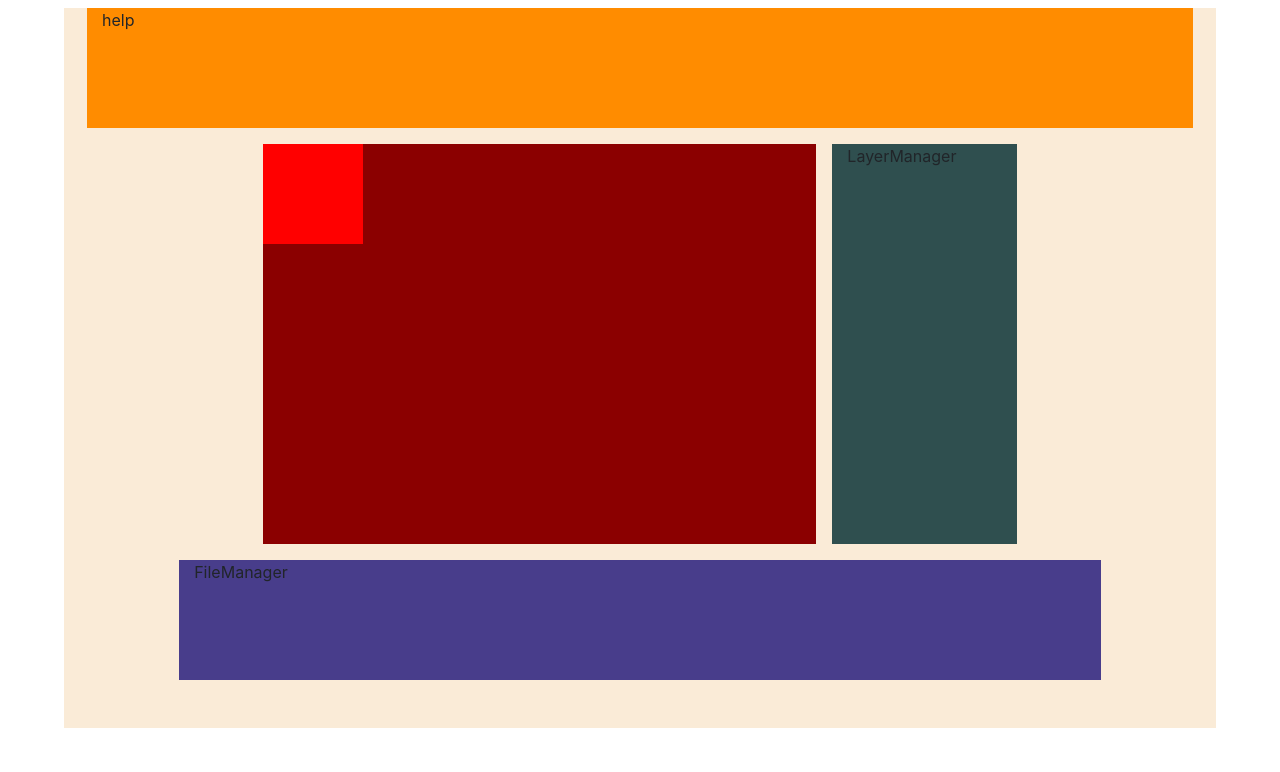
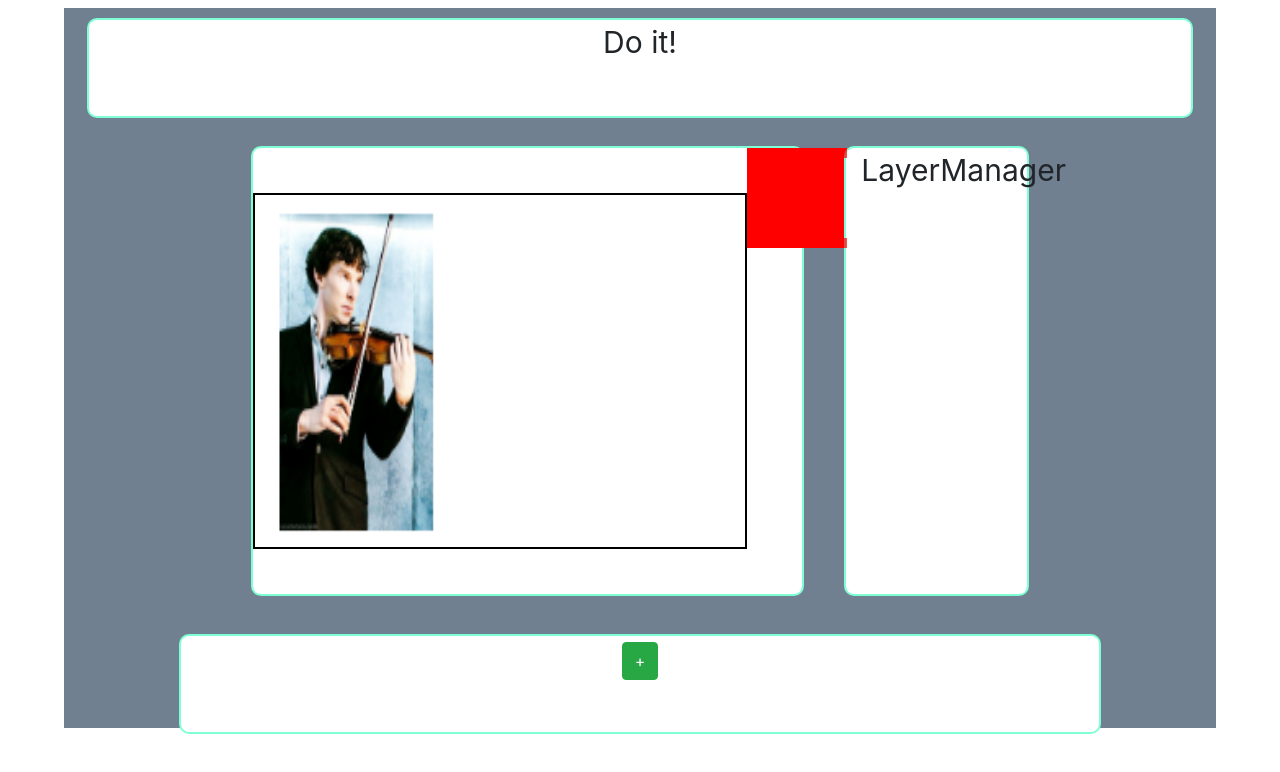
Before and after one commit to BaNazari/photo-wand, a React app in the folder photomerger/: page / in a window 1280 px wide. Built offline with nearby package versions, Linux system fonts and the light colour scheme.

Commit message:
add event manager component- modify style

```diff
--- a/photomerger/src/components/file-manager/file-manager.js
+++ b/photomerger/src/components/file-manager/file-manager.js
@@ -3,7 +3,9 @@ import React from 'react';
 function FileManager() {
         return(
             <div className="col-10 file-manager">
-                <p>FileManager</p>
+                <div>
+                    <button className="btn btn-success">+</button>
+                </div>
             </div>
         )
 }
--- a/photomerger/src/components/help/help.js
+++ b/photomerger/src/components/help/help.js
@@ -3,7 +3,7 @@ import React from 'react';
 function Help() {
     return(
         <div className="col-12 help">
-            <p>help</p>
+            <p>Do it!</p>
         </div>
     )
 }
--- a/photomerger/src/components/photo-tool/photo-tool.js
+++ b/photomerger/src/components/photo-tool/photo-tool.js
@@ -10,7 +10,7 @@ import React from 'react';
 //import photo from '../../assets/photoSample3.jpg';
 //import photo from '../../assets/photoSample4.jpg';
 // import photo from '../../assets/photoSample5.jpg';
-//const photo = require('./heif.jpg')
+const photo = require('./photoSample4.jpg')
 
 class PhotoTool extends React.Component {
 
@@ -46,10 +46,10 @@ class PhotoTool extends React.Component {
 
 
 
-    // wrap(el, wrapper) {
-    //     el.parentNode.insertBefore(wrapper, el);
-    //     wrapper.appendChild(el);
-    // }
+     wrap(el, wrapper) {
+         el.parentNode.insertBefore(wrapper, el);
+         wrapper.appendChild(el);
+     }
 
     outlineAdder(e) {
         e.target.classList.add("new-class")
@@ -165,37 +165,37 @@ class PhotoTool extends React.Component {
 
         this.createResizerNode(test)
 
-        //const canvas = this.refs.mycanvas
-        //const ctx = canvas.getContext("2d")
-        //const img = this.refs.image
-        //var wrapper = document.createElement('div')
-        //const range = document.createRange();
-        //const suround = document.createElement('div')
-        //suround.classList.add("surounda")
-        //range.selectNode(test);
-        //range.surroundContents(suround)
+        const canvas = this.refs.mycanvas
+        const ctx = canvas.getContext("2d")
+        const img = this.refs.image
+        var wrapper = document.createElement('div')
+        const range = document.createRange();
+        const suround = document.createElement('div')
+        suround.classList.add("surounda")
+        range.selectNode(test);
+        range.surroundContents(suround)
 
-        // img.onload = () => {
+         img.onload = () => {
 
-        //     var photoRatio = img.width / img.height;
-        //     var canvasRatio = canvas.width / canvas.height
-        //     //If photow/h <= canvasw/h fit photo height to canvas height
-        //     //Else, fit photo width to canvas width
-        //     if (photoRatio <= canvasRatio) {
-        //         ctx.drawImage(img, (0.05 * canvas.width), (0.05 * canvas.height), 0.9 * img.width * (canvas.height / img.height), 0.9 * canvas.height)
-        //     }
+             var photoRatio = img.width / img.height;
+             var canvasRatio = canvas.width / canvas.height
+             //If photow/h <= canvasw/h fit photo height to canvas height
+             //Else, fit photo width to canvas width
+             if (photoRatio <= canvasRatio) {
+                 ctx.drawImage(img, (0.05 * canvas.width), (0.05 * canvas.height), 0.9 * img.width * (canvas.height / img.height), 0.9 * canvas.height)
+             }
 
-        //     else {
-        //         ctx.drawImage(img, (0.05 * canvas.width), (0.05 * canvas.height), 0.9 * canvas.width, 0.9 * img.height * (canvas.width / img.width))
-        //     }
-        // }
-        // console.log("height : "+ img.height)
+             else {
+                 ctx.drawImage(img, (0.05 * canvas.width), (0.05 * canvas.height), 0.9 * canvas.width, 0.9 * img.height * (canvas.width / img.width))
+             }
+         }
+         console.log("height : "+ img.height)
 
-        // this.wrap(img, wrapper)
-        // wrapper.style.height = img.height
-        // wrapper.style.width = img.width
-        // console.log("height : "+ img.height)
-        //wrapper.className = 'wrapper'
+         this.wrap(img, wrapper)
+         wrapper.style.height = img.height
+         wrapper.style.width = img.width
+         console.log("height : "+ img.height)
+        wrapper.className = 'wrapper'
 
     }
 
@@ -205,10 +205,9 @@ class PhotoTool extends React.Component {
 
         return (
             <div ref={this.photoEditor} onDrop={this.drop} onDragOver={this.allowDrop} id="photo-editor" className="col-6 photo-tool">
-                {/* <canvas id="my-canvas" ref="mycanvas" className="my-canvas">
+                <canvas id="my-canvas" ref="mycanvas" className="my-canvas">
                     <img ref="image" src={photo} className="photo-sample" />
-                </canvas> */}
-                {/* <div  class="draggy">drag me</div> */}
+                </canvas>
                 <div ref={this._test} className="test" id="test">
                     <span onDragStart={this.dragStart} onDragEnd={this.dragEnd} draggable="true" class="resize-handle-nw" id="topLeft" ref={this._topLeft}
                     ></span>
--- a/photomerger/src/style.css
+++ b/photomerger/src/style.css
@@ -2,7 +2,7 @@
 .whole-page {
     width: 90vw;
     height: 90vh;
-    background-color: antiquewhite;
+    background-color: slategray;
     margin: (10%, 15%, 10%, 15%);
 }
  /* vh and vw make it unresponsive*/
@@ -12,29 +12,46 @@
 }
 
 .help {
-    background-color: darkorange;
-    height: 15vh;
-    cursor: pointer;
+    margin-top: 10px;
+    background-color: white;
+    height: 100px;
+    border: 2px solid aquamarine;
+    border-radius: 10px;
+    text-align: center;
+    font-size: 30px;
+
 }
 
 .photo-tool {
-    background-color: darkred;
-    height: 50vh;
-    margin: 1vh;
+
+    margin: 20px;
+    background-color: white;
+    height: 450px;
+    border: 2px solid aquamarine;
+    border-radius: 10px;
     display: flex;
     padding: 0 !important;
 
 }
 
 .layer-manager {
-    background-color: darkslategray;
-    height: 50vh;
-    margin: 1vh;
+    margin: 20px;
+    background-color: white;
+    height: 450px;
+    border: 2px solid aquamarine;
+    border-radius: 10px;
+    text-align: center;
+    font-size: 30px;
 }
 
 .file-manager {
-    background-color: darkslateblue;
-    height: 15vh;
+    margin-top: 10px;
+    background-color: white;
+    height: 100px;
+    border: 2px solid aquamarine;
+    border-radius: 10px;
+    text-align: center;
+    font-size: 30px;
 }
 
 .wrap {
@@ -42,21 +59,12 @@
 }
 
 .my-canvas {
-    border: 2px;
-    background-color: chartreuse;
+    border: 2px solid black;
     width: 90%;
     height: 80%;
-    margin: auto;
-    /* display: flex; */
+    margin: auto
 }
 
-/* .photo-sample {
-    display: block;
-    width: 90%;
-    height: 80%;
-    width: auto;
-    cursor: move;
-} */
 
 .wrapper {
     position: relative;
```
Also changed, not shown: photomerger/src/components/event-manager/event-manager.js (added, +64 -0 lines), photomerger/src/components/photo-tool/photoSample4.jpg (added).
